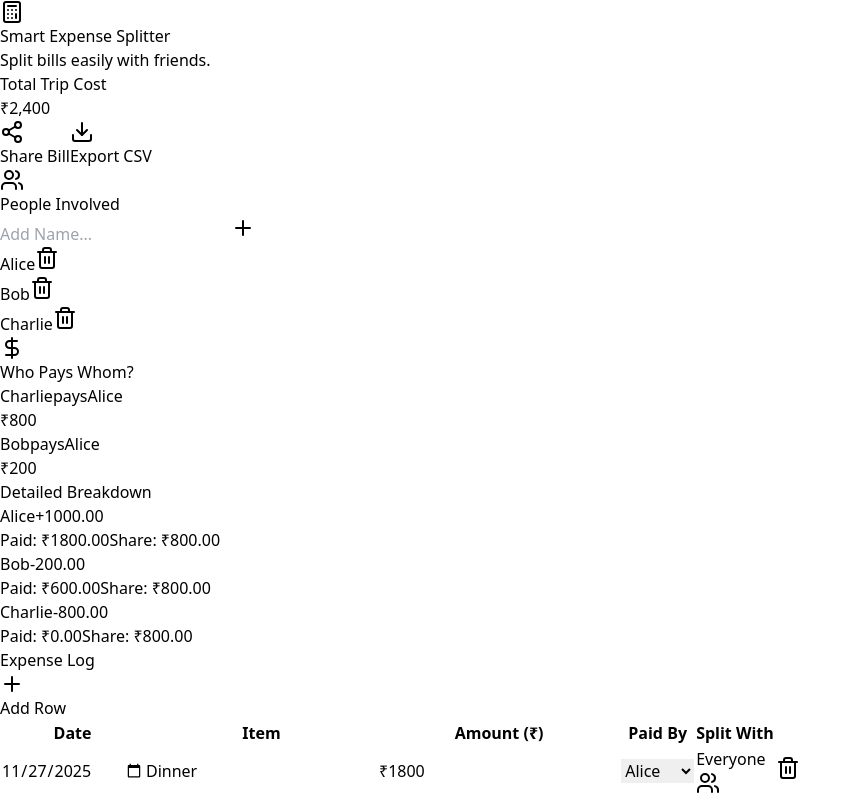
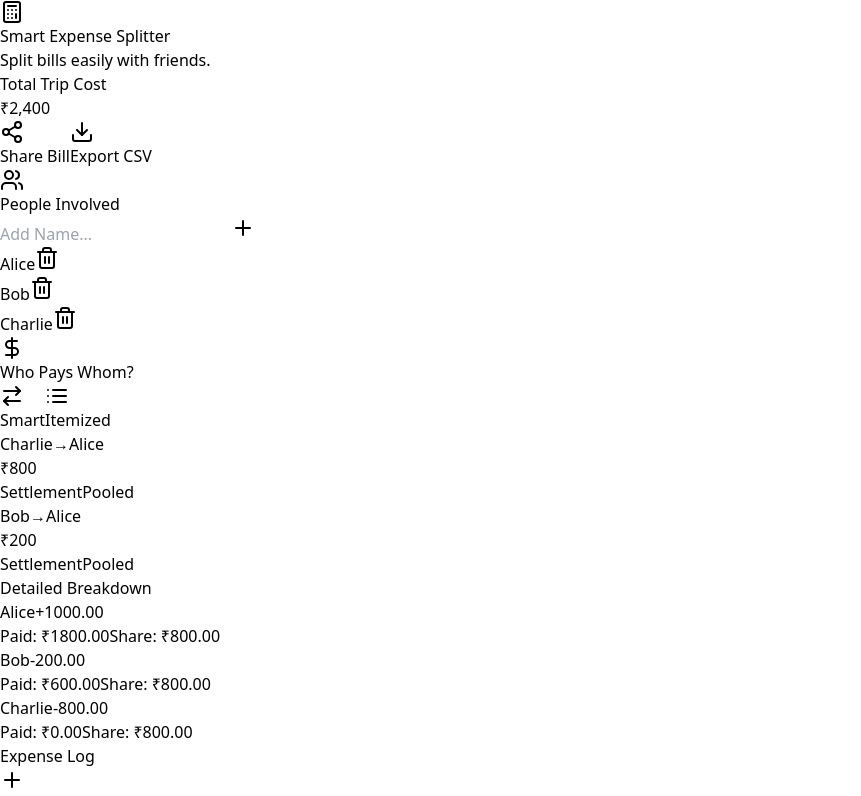
Before and after one commit to khandelwaly940/Expense-Splitter, a React (Vite) app: page / in a window 1280 px wide. Shown: the top 796 px of the page, without its empty margins (0-861 px from the left). Built offline with nearby package versions, Linux system fonts and the light colour scheme.

Commit message:
fixed a pooling method in the expense splitter component

```diff
--- a/src/components/ExpenseSplitter.jsx
+++ b/src/components/ExpenseSplitter.jsx
@@ -1,5 +1,5 @@
 import React, { useState, useEffect } from 'react';
-import { Plus, Trash2, Users, Calculator, DollarSign, Check, Download, Share2, Link as LinkIcon } from 'lucide-react';
+import { Plus, Trash2, Users, Calculator, DollarSign, Check, Download, Share2, Link as LinkIcon, ArrowRightLeft, List } from 'lucide-react';
 
 const ExpenseSplitter = () => {
   // --- State Management ---
@@ -14,6 +14,7 @@ const ExpenseSplitter = () => {
 
   const [activeDropdownId, setActiveDropdownId] = useState(null);
   const [showShareToast, setShowShareToast] = useState(false);
+  const [settlementMethod, setSettlementMethod] = useState('smart'); // 'smart' or 'itemized'
 
   // --- 1. Load Data from URL (Sharing Logic) ---
   useEffect(() => {
@@ -21,7 +22,6 @@ const ExpenseSplitter = () => {
     const data = params.get('data');
     if (data) {
       try {
-        // Decode Base64 -> JSON string -> Object
         const decoded = JSON.parse(atob(data));
         if (decoded.p && decoded.e) {
             setParticipants(decoded.p);
@@ -46,7 +46,6 @@ const ExpenseSplitter = () => {
     expenses.forEach(expense => {
       const amount = parseFloat(expense.amount) || 0;
       const payer = expense.paidBy;
-      // Filter out deleted users just in case
       const beneficiaries = expense.splitAmong.filter(p => participants.includes(p));
 
       const validBeneficiaries = beneficiaries.length > 0 ? beneficiaries : [payer];
@@ -73,7 +72,8 @@ const ExpenseSplitter = () => {
 
   const balances = calculateBalances();
 
-  const calculateSettlements = () => {
+  // --- Method 1: Smart Settle (Pooling / Greedy) ---
+  const calculateSmartSettlements = () => {
     let debtors = balances
       .filter(b => b.balance < -0.01)
       .map(b => ({ ...b, balance: b.balance }));
@@ -98,7 +98,8 @@ const ExpenseSplitter = () => {
       transactions.push({
         from: debtor.name,
         to: creditor.name,
-        amount: amount
+        amount: amount,
+        reason: 'Settlement' // Generic reason for smart settle
       });
 
       debtor.balance += amount;
@@ -111,7 +112,35 @@ const ExpenseSplitter = () => {
     return transactions;
   };
 
-  const settlements = calculateSettlements();
+  // --- Method 2: Itemized (Per Transaction) ---
+  const calculateItemizedSettlements = () => {
+    const transactions = [];
+
+    expenses.forEach(expense => {
+      const amount = parseFloat(expense.amount) || 0;
+      const payer = expense.paidBy;
+      const beneficiaries = expense.splitAmong.filter(p => participants.includes(p));
+
+      if (beneficiaries.length === 0) return;
+
+      const costPerPerson = amount / beneficiaries.length;
+
+      beneficiaries.forEach(person => {
+        if (person !== payer) {
+          transactions.push({
+            from: person,
+            to: payer,
+            amount: costPerPerson,
+            reason: expense.item || 'Untitled Item' // Show the item name!
+          });
+        }
+      });
+    });
+
+    return transactions;
+  };
+
+  const settlements = settlementMethod === 'smart' ? calculateSmartSettlements() : calculateItemizedSettlements();
 
   // --- Handlers ---
 
@@ -137,7 +166,7 @@ const ExpenseSplitter = () => {
       ...expenses,
       {
         id: Date.now(),
-        date: new Date().toISOString().split('T')[0], // Default to today
+        date: new Date().toISOString().split('T')[0],
         item: '',
         amount: 0,
         paidBy: participants[0] || '',
@@ -169,16 +198,11 @@ const ExpenseSplitter = () => {
     setExpenses(expenses.filter(e => e.id !== id));
   };
 
-  // --- 2. Generate Share Link ---
   const generateShareLink = () => {
-    const payload = {
-        p: participants,
-        e: expenses
-    };
+    const payload = { p: participants, e: expenses };
     const encoded = btoa(JSON.stringify(payload));
     const url = `${window.location.origin}${window.location.pathname}?data=${encoded}`;
 
-    // Robust Copy Logic
     const copyToClipboardFallback = (text) => {
         const textArea = document.createElement("textarea");
         textArea.value = text;
@@ -188,7 +212,6 @@ const ExpenseSplitter = () => {
         document.body.appendChild(textArea);
         textArea.focus();
         textArea.select();
-
         try {
             document.execCommand('copy');
             setShowShareToast(true);
@@ -233,7 +256,6 @@ const ExpenseSplitter = () => {
     document.body.removeChild(link);
   };
 
-  // Click outside listener
   useEffect(() => {
     const handleClickOutside = (event) => {
       if (!event.target.closest('.split-dropdown-container')) {
@@ -247,7 +269,6 @@ const ExpenseSplitter = () => {
   return (
     <div className="min-h-screen bg-gray-50 p-4 md:p-8 font-sans text-slate-800">
 
-      {/* Toast Notification */}
       {showShareToast && (
         <div className="fixed top-5 right-5 bg-slate-800 text-white px-4 py-3 rounded-lg shadow-lg flex items-center gap-3 z-50 animate-bounce">
             <LinkIcon className="w-5 h-5 text-green-400" />
@@ -339,32 +360,60 @@ const ExpenseSplitter = () => {
             </div>
 
             {/* SETTLEMENT ENGINE */}
-            <div className="bg-slate-900 text-white p-5 rounded-xl shadow-lg">
-              <h2 className="text-lg font-semibold flex items-center gap-2 mb-4 text-emerald-400">
+            <div className="bg-slate-900 text-white p-5 rounded-xl shadow-lg flex flex-col max-h-[500px]">
+
+              {/* Header with Toggle */}
+              <div className="flex justify-between items-center mb-4 pb-4 border-b border-slate-700">
+                <h2 className="text-lg font-semibold flex items-center gap-2 text-emerald-400">
                   <DollarSign className="w-5 h-5" />
                   Who Pays Whom?
                 </h2>
 
+                {/* Mode Switcher */}
+                <div className="flex bg-slate-800 rounded-lg p-1 text-xs">
+                  <button
+                    onClick={() => setSettlementMethod('smart')}
+                    className={`flex items-center gap-1 px-3 py-1.5 rounded-md transition-all ${settlementMethod === 'smart' ? 'bg-emerald-600 text-white shadow' : 'text-slate-400 hover:text-white'}`}
+                  >
+                    <ArrowRightLeft className="w-3 h-3" /> Smart
+                  </button>
+                  <button
+                    onClick={() => setSettlementMethod('itemized')}
+                    className={`flex items-center gap-1 px-3 py-1.5 rounded-md transition-all ${settlementMethod === 'itemized' ? 'bg-blue-600 text-white shadow' : 'text-slate-400 hover:text-white'}`}
+                  >
+                    <List className="w-3 h-3" /> Itemized
+                  </button>
+                </div>
+              </div>
+
+              {/* Results List */}
+              <div className="overflow-y-auto pr-2 space-y-3 custom-scrollbar">
                 {settlements.length === 0 ? (
                   <div className="text-slate-400 text-center py-4 italic">
                     {totalSpent === 0 ? "Add expenses to calculate." : "Everyone is settled up!"}
                   </div>
                 ) : (
-                <div className="space-y-3">
-                  {settlements.map((tx, idx) => (
-                    <div key={idx} className="flex items-center justify-between bg-slate-800 p-3 rounded-lg border border-slate-700">
-                      <div className="flex items-center gap-2">
+                    settlements.map((tx, idx) => (
+                      <div key={idx} className="bg-slate-800 p-3 rounded-lg border border-slate-700 flex flex-col gap-1">
+                        <div className="flex items-center justify-between">
+                          <div className="flex items-center gap-2 text-sm">
                             <span className="font-bold text-red-300">{tx.from}</span>
-                        <span className="text-slate-400 text-sm">pays</span>
+                            <span className="text-slate-500">→</span>
                             <span className="font-bold text-green-300">{tx.to}</span>
                           </div>
-                      <div className="font-mono text-xl font-bold text-white">
+                          <div className="font-mono text-lg font-bold text-white">
                             ₹{Math.ceil(tx.amount).toLocaleString('en-IN')}
                           </div>
                         </div>
-                  ))}
+                        {/* Show Reason/Item Name in Itemized Mode */}
+                        <div className="text-xs text-slate-500 flex justify-between">
+                           <span className="italic">{tx.reason}</span>
+                           {settlementMethod === 'smart' && <span className="bg-slate-700 px-1.5 rounded text-[10px] text-slate-300">Pooled</span>}
                         </div>
+                      </div>
+                    ))
                 )}
+              </div>
             </div>
 
              {/* Detailed Balance Sheet */}
```
Lines whose indentation alone changed are shown as unchanged.
